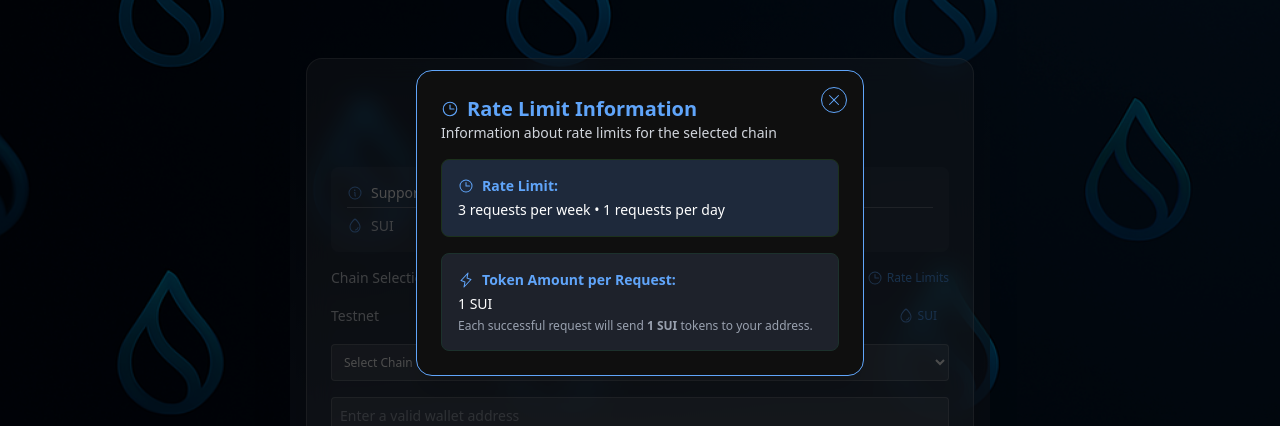
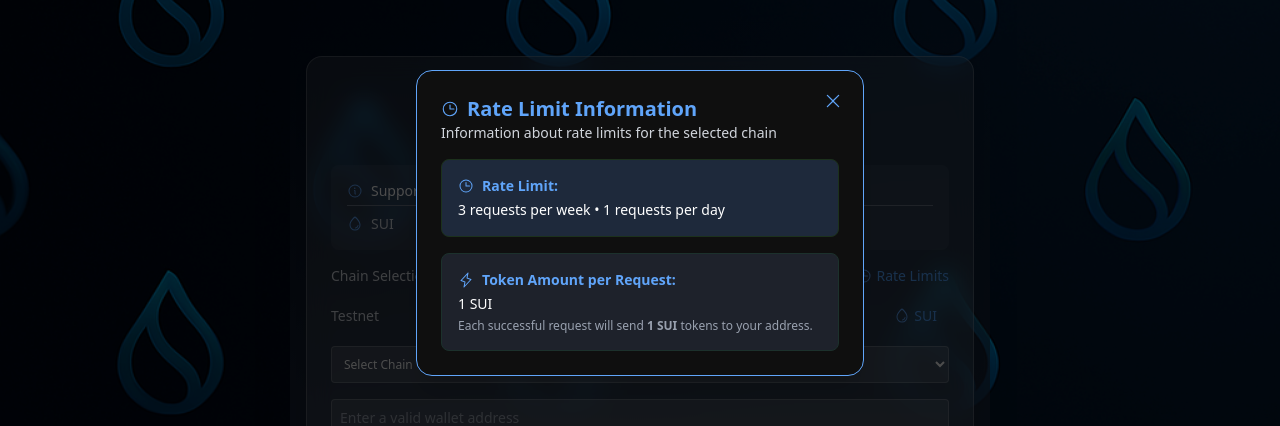
Before and after one commit to dennispaul8/suifaucet-template, a React (Vite) app: page / in a window 1280 px wide. Both pictures are taken after a click on the button "Rate Limits". Shown: the part 177-603 px from the top of the page. Built offline with nearby package versions, Linux system fonts and the light colour scheme.

Commit message:
fix button text size

```diff
--- a/src/App.tsx
+++ b/src/App.tsx
@@ -41,7 +41,7 @@ function App() {
               <span className="text-gray-300">Chain Selection</span>
               <button
                 onClick={() => setShowModal(true)}
-                className="text-blue-400 hover:underline flex items-center gap-1 text-xs"
+                className="text-blue-400 hover:underline cursor-pointer flex items-center gap-1 text-xs md:text-sm"
               >
                 <ClockIcon size={16} color="#60A5FA" />
                 Rate Limits
@@ -50,7 +50,7 @@ function App() {
 
             <div className="flex justify-between text-sm items-center mb-4">
               <span className="text-gray-300">Testnet</span>
-              <button className=" hover:bg-blue-600 px-3 py-1 flex items-center gap-1 rounded text-blue-400 text-xs">
+              <button className=" px-3 py-1 flex items-center gap-1 rounded text-blue-400 text-xs md:text-sm">
                 <DropIcon size={16} color="#60A5FA" />
                 SUI
               </button>
--- a/src/components/RateLimitModal.tsx
+++ b/src/components/RateLimitModal.tsx
@@ -9,15 +9,29 @@ type Props = {
 export default function RateLimitModal({ open, onClose }: Props) {
   if (!open) return null;
 
+  const handleBackdropClick = () => {
+    onClose();
+  };
+
+  const stopPropagation = (e: React.MouseEvent) => {
+    e.stopPropagation(); // Prevent closing when clicking inside modal
+  };
+
   return (
-    <div className="fixed inset-0 z-50 flex items-center justify-center bg-black/70">
-      <div className="bg-[#0f0f0f] border border-[#60A5FA] rounded-2xl p-6 w-[90%] max-w-md text-white relative shadow-xl">
+    <div
+      onClick={handleBackdropClick}
+      className="fixed inset-0 z-50 flex items-center justify-center bg-black/70"
+    >
+      <div
+        onClick={stopPropagation}
+        className="bg-[#0f0f0f] border border-[#60A5FA] rounded-2xl p-6 w-[90%] max-w-md text-white relative shadow-xl"
+      >
         {/* Close Button */}
         <button
           onClick={onClose}
-          className="absolute top-4 right-4 rounded-full border border-[#60A5FA] p-1 hover:bg-green-600/20"
+          className="absolute top-4 right-4 rounded-full  p-1 hover:bg-green-600/20"
         >
-          <XIcon size={16} color="#60A5FA" />
+          <XIcon size={20} color="#60A5FA" />
         </button>
 
         <h2 className="text-lg md:text-xl font-semibold flex items-center gap-2 text-[#60A5FA]">
```
